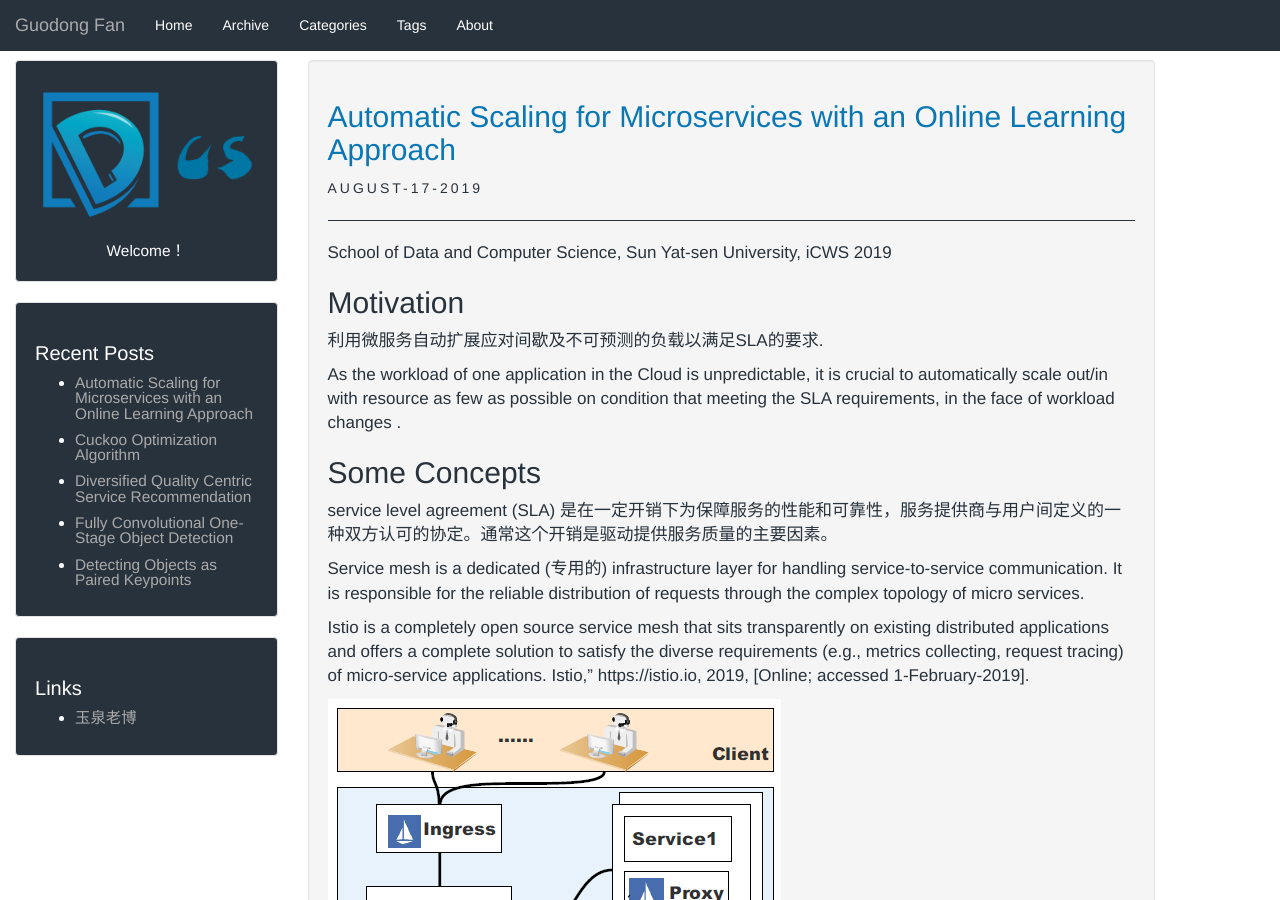
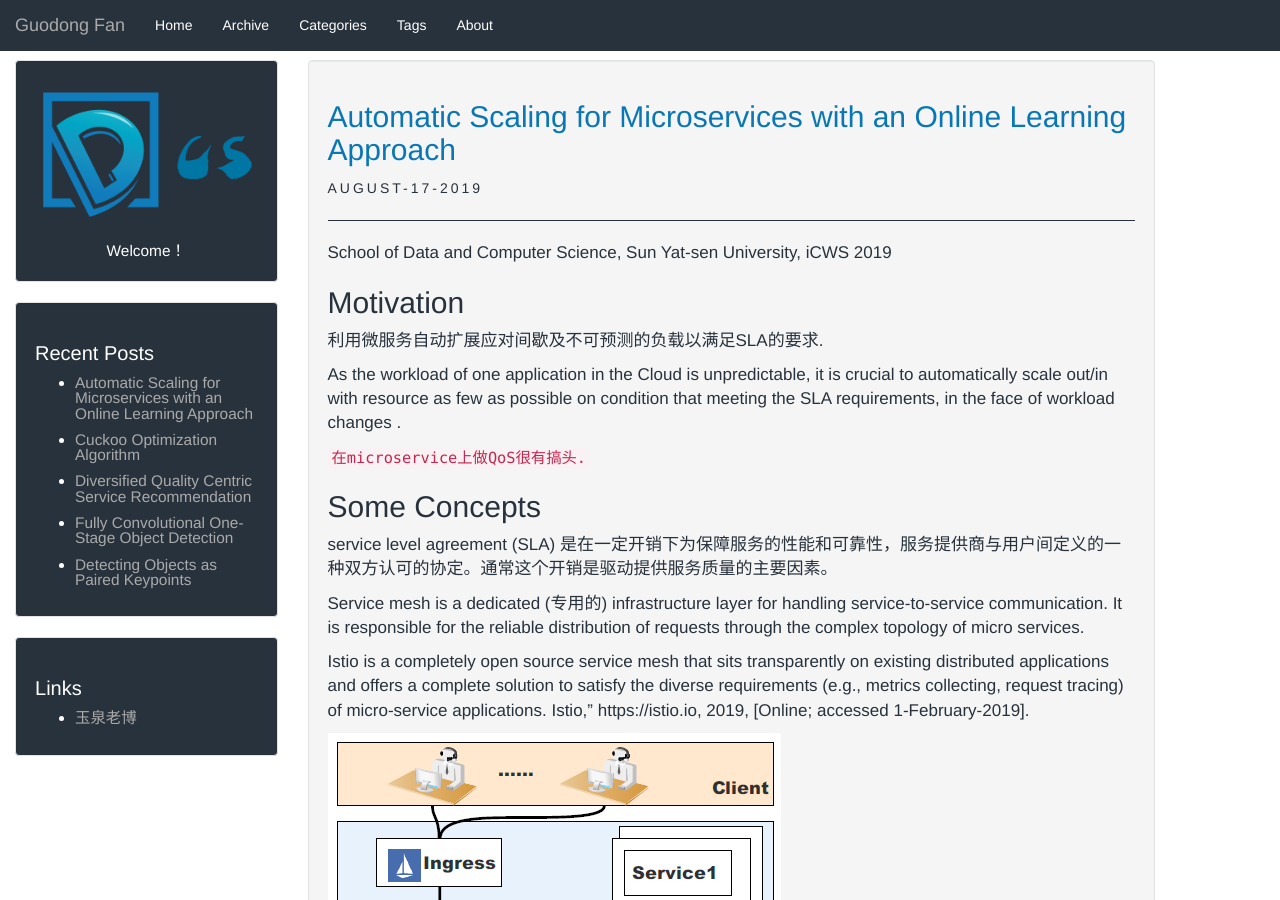
Before and after one commit to GuodongFan/GuodongFan.github.io, a Jekyll site: the page built from _posts/2019-08-17-Microscaler.md, in a window 1280 px wide and 900 px high. Built offline with Jekyll 4.4.1, drawn with Linux system fonts in a browser that asks for light colours; our own code applies the rules of GitHub Pages for plain Markdown files.

Commit message:
Update 2019-08-17-Microscaler.md

```diff
--- a/_posts/2019-08-17-Microscaler.md
+++ b/_posts/2019-08-17-Microscaler.md
@@ -13,6 +13,8 @@ School of Data and Computer Science, Sun Yat-sen University, iCWS 2019
 
 As the workload of one application in the Cloud is unpredictable, it is crucial to automatically scale out/in with resource as few as possible on condition that meeting the SLA requirements, in the face of workload changes .
 
+`在microservice上做QoS很有搞头.`
+
 ## Some Concepts
 
 service level agreement (SLA) 是在一定开销下为保障服务的性能和可靠性，服务提供商与用户间定义的一种双方认可的协定。通常这个开销是驱动提供服务质量的主要因素。
```
